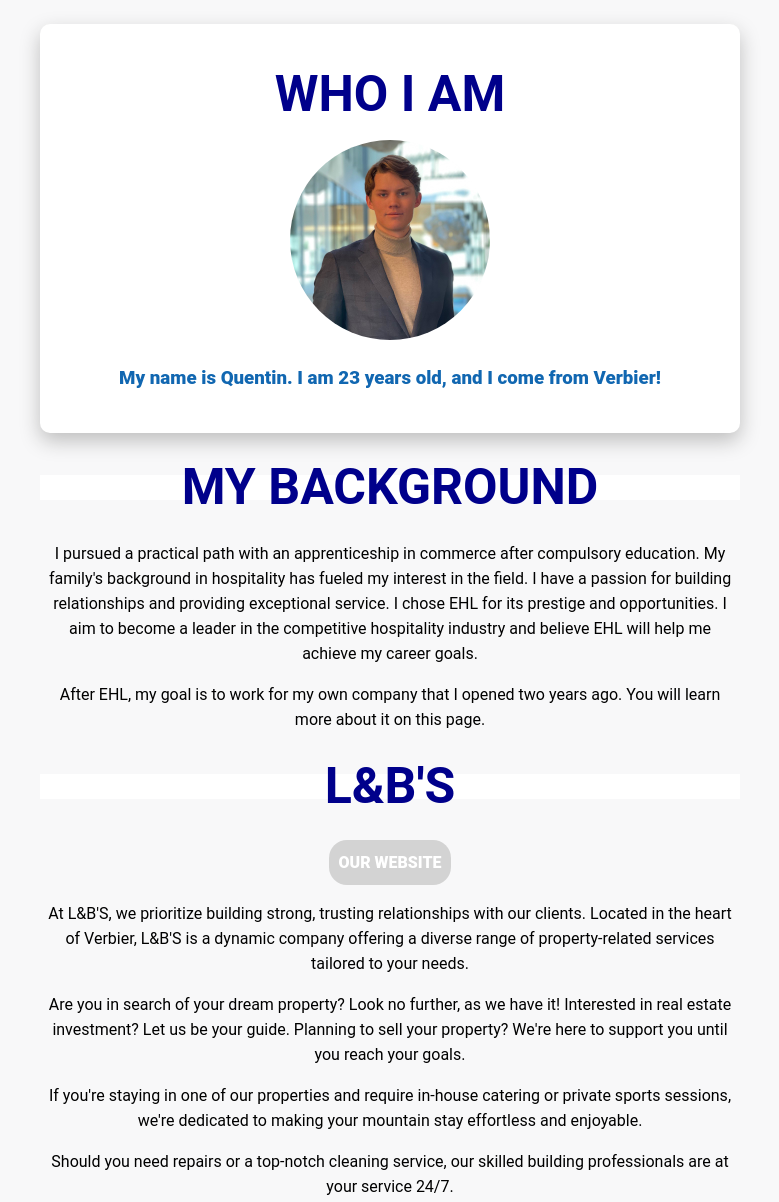
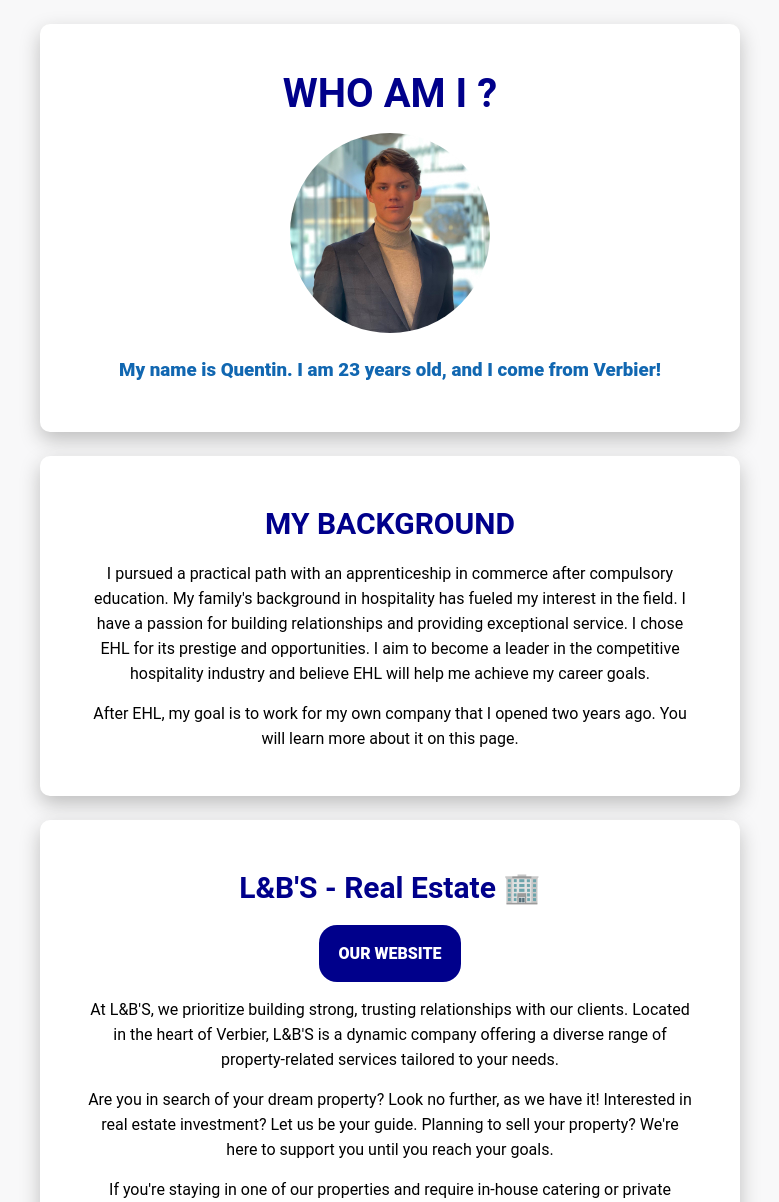
Before and after one commit to Hopix36/my-ehl-profile2, a plain HTML site: page index.html in a window 1280 px wide. Shown: the top 1202 px of the page, without its empty margins (250-1029 px from the left). Drawn offline with Linux system fonts and the light colour scheme.

Commit message:
Add files via upload

```diff
--- a/index.html
+++ b/index.html
@@ -9,14 +9,15 @@
 </head>
 <body>
     <div class="container">
+        <!-- Introduction Section -->
         <div class="card-white">
-	        <!-- Introduction -->
-	        <h1><strong>WHO I AM</strong></h1>
-	        <img src="./Images/Moi.jpeg" alt="MOI">
+            <h1><strong>WHO AM I ?</strong></h1>
+            <img src="./Images/Moi.jpeg" alt="MOI" class="appear">
             <h3>My name is Quentin. I am 23 years old, and I come from Verbier!</h3>
         </div>
 
-	    <div>
+        <!-- Background Section -->
+        <div class="card-white">
             <h2><strong>MY BACKGROUND</strong></h2>
             <p>
                 I pursued a practical path with an apprenticeship in commerce after compulsory education. My family's background in hospitality has fueled my interest in the field. I have a passion for building relationships and providing exceptional service. I chose EHL for its prestige and opportunities. I aim to become a leader in the competitive hospitality industry and believe EHL will help me achieve my career goals.
@@ -26,9 +27,9 @@
             </p>
         </div>
 
-	    <div>
-	        <!-- First Section -->
-	        <h2>L&B'S</h2>
+        <!-- Real Estate Section -->
+        <div class="card-white">
+            <h2><strong>L&B'S - Real Estate 🏢</strong></h2>
             <a class="button" href="https://www.lbs-suisse.ch" target="_blank">OUR WEBSITE</a>
             <p>
                 At L&B'S, we prioritize building strong, trusting relationships with our clients. Located in the heart of Verbier, L&B'S is a dynamic company offering a diverse range of property-related services tailored to your needs.
@@ -44,14 +45,15 @@
             </p>
         </div>
 
-	    <div>
-	        <!-- Link Section -->
-	        <h2>Useful Links</h2>
+        <!-- Useful Links Section -->
+        <div class="card-white">
+            <h2><strong>Useful Links 🔗</h2>
             <ul>
                 <li>
                     <a class="button" href="https://www.linkedin.com/in/quentin-lehner/" target="_blank">
                         <i class="fab fa-linkedin"></i>
                     </a>
+                </li>
                 <li>
                     <a class="button" href="mailto:lehner@lbs-suisse.ch" target="_blank">
                         <i class="far fa-envelope"></i>
@@ -59,5 +61,6 @@
                 </li>
             </ul>
         </div>
+    </div>
 </body>
 </html>
--- a/style.css
+++ b/style.css
@@ -1,91 +1,77 @@
-/* Resetting some default styles for better consistency */
+/* Global Styles */
 ul, li, p {
-    margin: 15;
-    padding: 0;
+    margin: 15px;
+    padding: 0px;
 }
 
-/* Global styles */
+/* Global Styles */
 body {
     background: #f8f8f9;
     text-align: center;
     font-family: 'Roboto', sans-serif;
     line-height: 25px;
-
 }
 
-/* Header styles */
+/* Header Styles */
 h1 {
     color: darkblue;
     font-weight: 900;
-    font-size: 50px;
+    font-size: 40px;
 }
 
+/* Section Title Styles */
+h2 {
+    color: darkblue;
+    background-color: white;
+    font-size: 30px;
+}
+
+/* Subsection Styles */
 h3 {
     font-weight: 900;
     color: #1167b1;
 }
 
-/* Image styles */
+/* Image Styles */
 img {
     width: 200px;
     border-radius: 50%;
 }
 
-/* Link styles */
-a {
+/* Link Styles */
+a, .button {
     text-decoration: none;
     color: white;
-    background-color: lightgrey;
+    background-color: white;
     text-transform: uppercase;
     font-weight: 900;
-    padding: 10px;
+    padding: 16px 20px;
     border-radius: 18px;
     display: inline-block;
 }
 
-.button:{
-    text-decoration: none;
-    color: white;
-    background-color:darkblue;
-    text-transform: uppercase;
-    font-weight: 900;
-    padding: 10px;
-    border-radius: 18px;
-    display: inline-block;
+.button {
+    background-color: darkblue;
 }
 
-.button:hover {
-	background-color: blue;
-	color: white;
-	transition: all 0.4s ease-in-out;
+a:hover, .button:hover {
+    background-color: blue;
+    color: white;
+    transition: all 0.4s ease-in-out;
+    transform: scale(1.1);
 }
 
-/* Section title styles */
-h2 {
-    color: darkblue;
-    background-color: white;
-    font-size: 50px;
-}
-
-/* List styles */
+/* List Styles */
 ul {
     list-style: none;
 }
 
-/* Container styles */
-.card-white {
-    background-color: white;
-    padding: 24px;
-    border-radius: 10px;
-    box-shadow: 0px 8px 20px rgba(190, 190, 190, 1.0);
-}
-
-/* Icon styles */
+/* Icon Styles */
 i {
     font-size: 40px;
 }
 
-/* Social media links */
+/* Social Media Links */
 ul li {
     display: inline-block;
     margin: 0 16px;
@@ -93,21 +79,34 @@
     transition: all 0.4s ease-in-out;
 }
 
-
+/* Container Styles */
 .container {
     width: 700px;
-     margin: 24px auto;
+    margin: 24px auto;
 }
 
+.card-white {
+    margin: 24px auto;
+    background-color: white;
+    padding: 30px;
+    border-radius: 10px;
+    box-shadow: 0px 8px 20px rgba(190, 190, 190, 1.0);
+}
 
-@media (max widht: 960px){
-    .container{
-        width: 540px;
+/* Media Queries */
+@media (max-width: 960px){
+    .container {
+        width: 500px;
     }
 }
-
-@media (max-width: 960px){
+@media (max-width: 540px){
     .container{
         width: 400px;
     }
 }
+
+@media (max-width: 320px){
+    .container{
+        width: 300px;
+    }
+}
```
Lines whose indentation alone changed are shown as unchanged.
